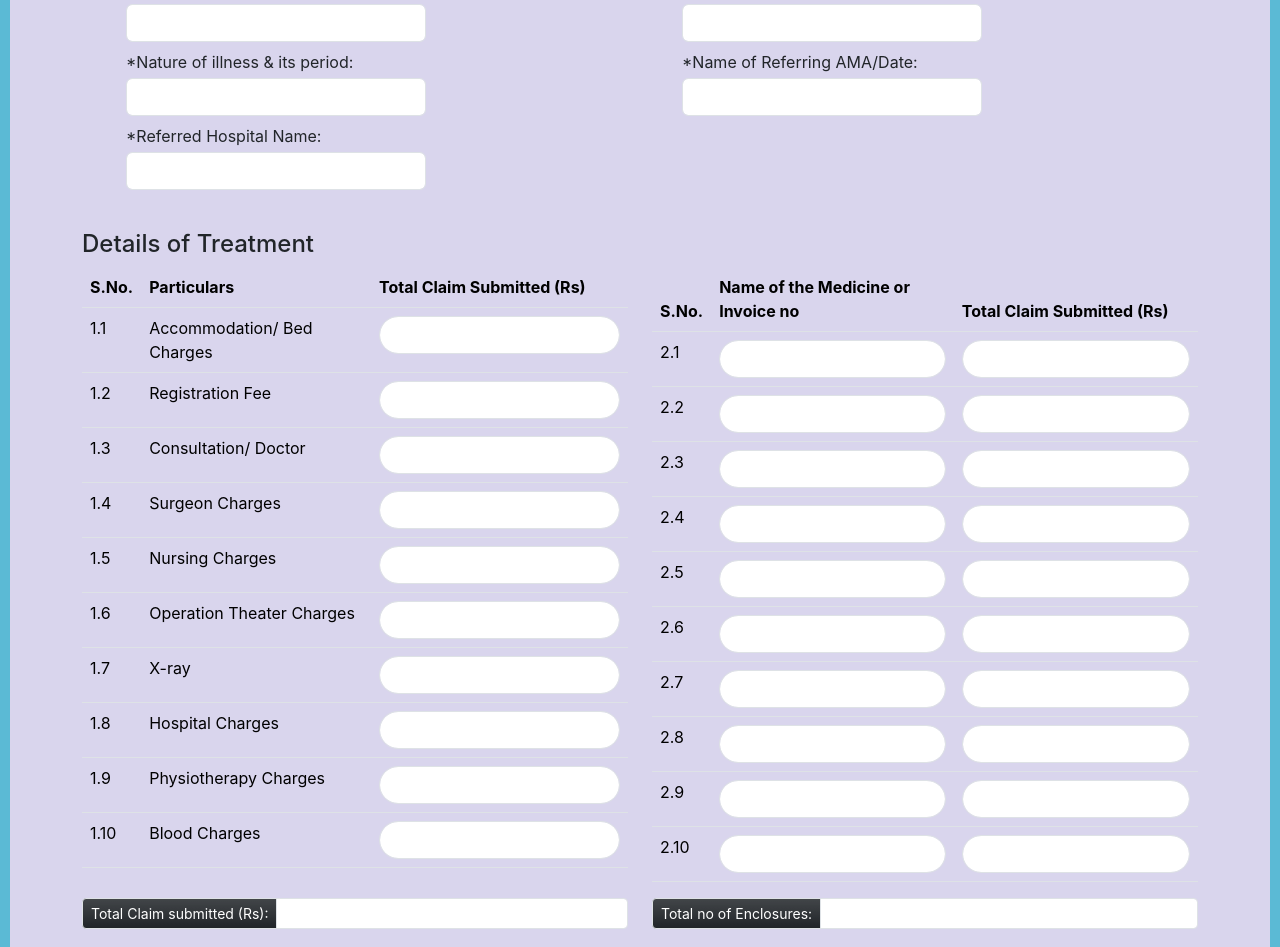
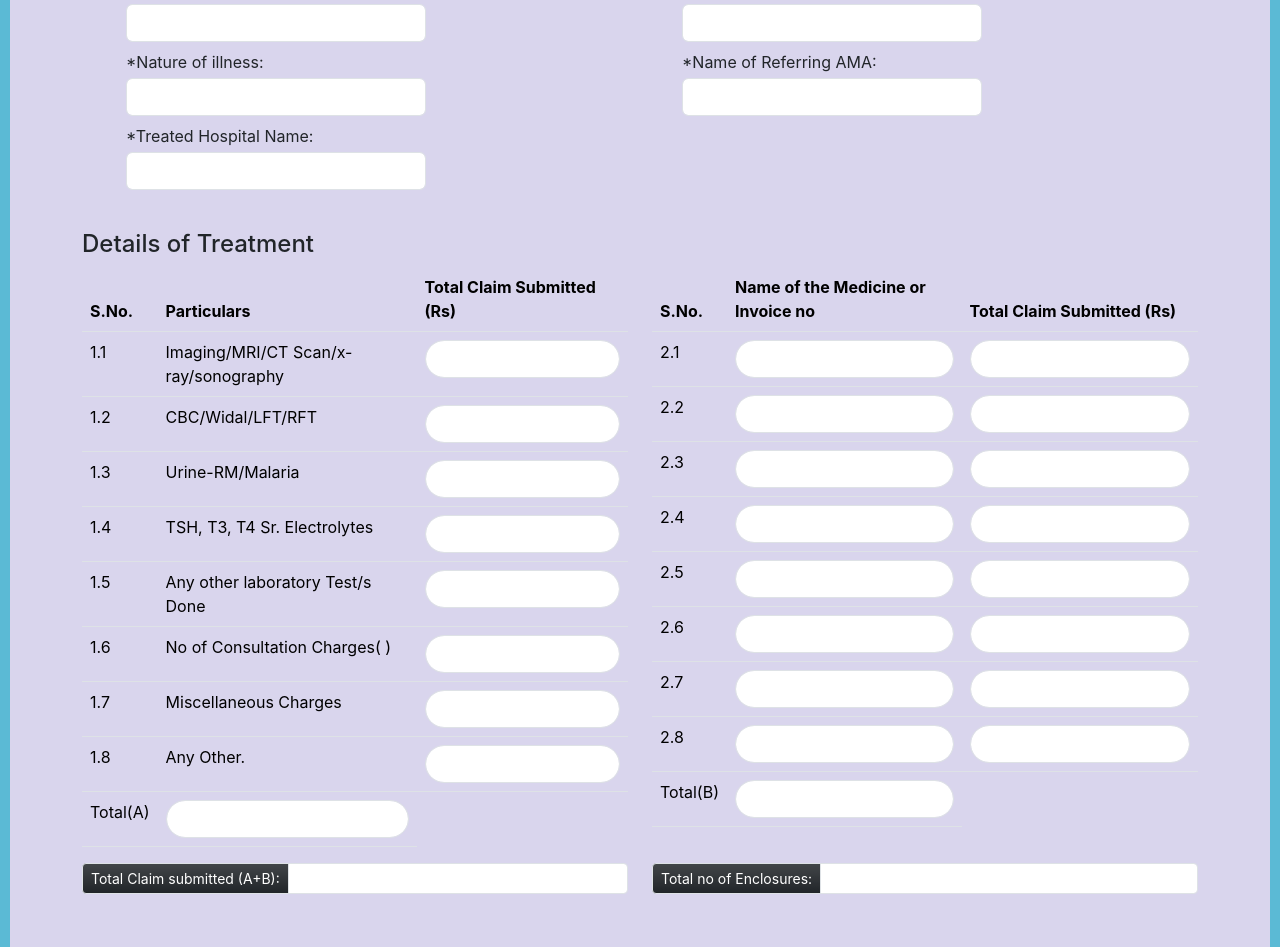
Before and after one commit to divyanshu-prakash-rx/IITBH_Health_centre_Reimbursement_website, a React (Create React App) app: page /FormOPD in a window 1280 px wide. Shown: the part 525-1472 px from the top of the page. Built offline with nearby package versions, Linux system fonts and the light colour scheme.

Commit message:
changed particulars

```diff
--- a/src/components/Form2.js
+++ b/src/components/Form2.js
@@ -62,17 +62,17 @@ function Form1() {
                             <label className="mb-1" htmlFor="patientName">*Patient's Name:</label>
                             <input className='form-control mb-2 inpbox' type="text" id="patientName" name="patientName" />
 
-                            <label className="mb-1" htmlFor="natureOfIllness">*Nature of illness & its period:</label>
+                            <label className="mb-1" htmlFor="natureOfIllness">*Nature of illness:</label>
                             <input className='form-control mb-2 inpbox' type="text" id="natureOfIllness" name="natureOfIllness" />
 
-                            <label className="mb-1" htmlFor="referredHospital">*Referred Hospital Name:</label>
+                            <label className="mb-1" htmlFor="referredHospital">*Treated Hospital Name:</label>
                             <input className='form-control mb-2 inpbox' type="text" id="referredHospital" name="referredHospital" />
                         </div>
                         <div className="col m-3">
-                            <label className="mb-1" htmlFor="relationship">*Relationship:</label>
+                            <label className="mb-1" htmlFor="relationship">*Relationship with patient:</label>
                             <input className='form-control mb-2 inpbox' type="text" id="relationship" name="relationship" />
 
-                            <label className="mb-1" htmlFor="referringAMADate">*Name of Referring AMA/Date:</label>
+                            <label className="mb-1" htmlFor="referringAMADate">*Name of Referring AMA:</label>
                             <input className='form-control mb-2 inpbox' type="text" id="referringAMADate" name="referringAMADate" />
                         </div>
                     </div>
@@ -92,67 +92,61 @@ function Form1() {
                             <tbody>
                                 <tr>
                                     <td>1.1</td>
-                                    <td>Accommodation/ Bed Charges </td>
+                                    <td>Imaging/MRI/CT Scan/x-ray/sonography </td>
                                     <td><input className='claimInput form-control' type="text" value="" /></td>
 
                                 </tr>
                                 <tr>
                                     <td>1.2</td>
-                                    <td>Registration Fee</td>
+                                    <td> CBC/Widal/LFT/RFT</td>
                                     <td><input className='claimInput form-control' type="text" value="" /></td>
 
                                 </tr>
                                 <tr>
                                     <td>1.3</td>
-                                    <td>Consultation/ Doctor</td>
+                                    <td>Urine-RM/Malaria</td>
                                     <td><input className='claimInput form-control' type="text" value="" /></td>
 
                                 </tr>
                                 <tr>
                                     <td>1.4</td>
-                                    <td>Surgeon Charges</td>
+                                    <td>TSH, T3, T4 Sr. Electrolytes</td>
                                     <td><input className='claimInput form-control' type="text" value="" /></td>
 
                                 </tr>
                                 <tr>
                                     <td>1.5</td>
-                                    <td>Nursing Charges</td>
+                                    <td>Any other laboratory Test/s Done</td>
                                     <td><input className='claimInput form-control' type="text" value="" /></td>
 
 
                                 </tr>
                                 <tr>
                                     <td>1.6</td>
-                                    <td>Operation Theater Charges</td>
+                                    <td>No of Consultation Charges( )</td>
                                     <td><input className='claimInput form-control' type="text" value="" /></td>
 
                                 </tr>
                                 <tr>
                                     <td>1.7</td>
-                                    <td>X-ray</td>
+                                    <td> Miscellaneous Charges</td>
                                     <td><input className='claimInput form-control' type="text" value="" /></td>
 
 
                                 </tr>
                                 <tr>
                                     <td>1.8</td>
-                                    <td>Hospital Charges</td>
+                                    <td>Any Other.</td>
                                     <td><input className='claimInput form-control' type="text" value="" /></td>
 
                                 </tr>
                                 <tr>
-                                    <td>1.9</td>
-                                    <td>Physiotherapy Charges</td>
+
+                                    <td>Total(A)</td>
                                     <td><input className='claimInput form-control' type="text" value="" /></td>
 
                                 </tr>
-                                <tr>
-                                    <td>1.10</td>
-                                    <td>Blood Charges</td>
-                                    <td><input className='claimInput form-control' type="text" value="" /></td>
 
-
-                                </tr>
                             </tbody>
                         </table></div>
                         <div className='col'>
@@ -214,17 +208,12 @@ function Form1() {
 
                                 </tr>
                                 <tr>
-                                    <td>2.9</td>
-                                    <td><input className='claimInput form-control' type="text" value="" /></td>
+
+                                <td>Total(B)</td>
                                     <td><input className='claimInput form-control' type="text" value="" /></td>
 
                                 </tr>
-                                <tr>
-                                    <td>2.10</td>
-                                    <td><input className='claimInput form-control' type="text" value="" /></td>
-                                    <td><input className='claimInput form-control' type="text" value="" /></td>
 
-                                </tr>
                             </tbody>
                         </table>
                     </div>
@@ -236,7 +225,7 @@ function Form1() {
                 <div className=" row d-flex-end">
                     <span className="col col-xs-12">
                         <div className="input-group input-group-sm mb-3">
-                            <span className="input-group-text bg-dark bg-gradient text-white" id="inputGroup-sizing-sm" >Total Claim submitted (Rs):</span>
+                            <span className="input-group-text bg-dark bg-gradient text-white" id="inputGroup-sizing-sm" >Total Claim submitted (A+B):</span>
                             <input type="text" className="form-control" />
                         </div>
                     </span>
```
